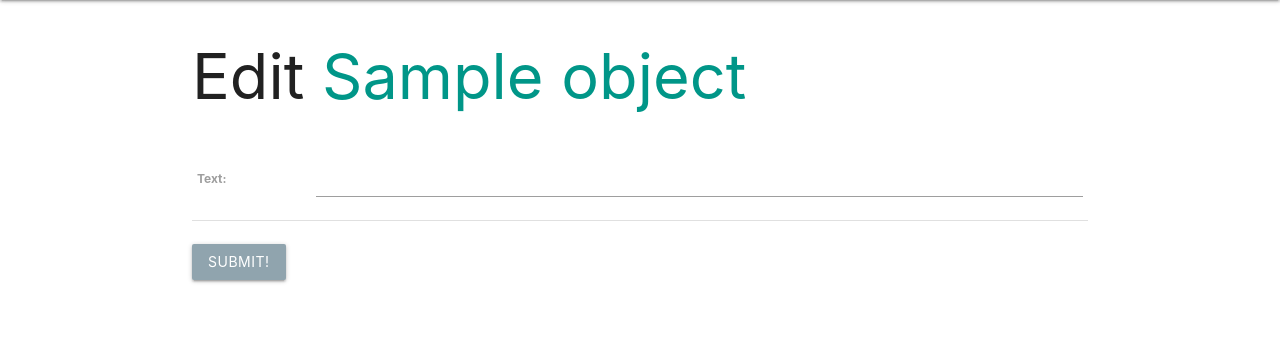
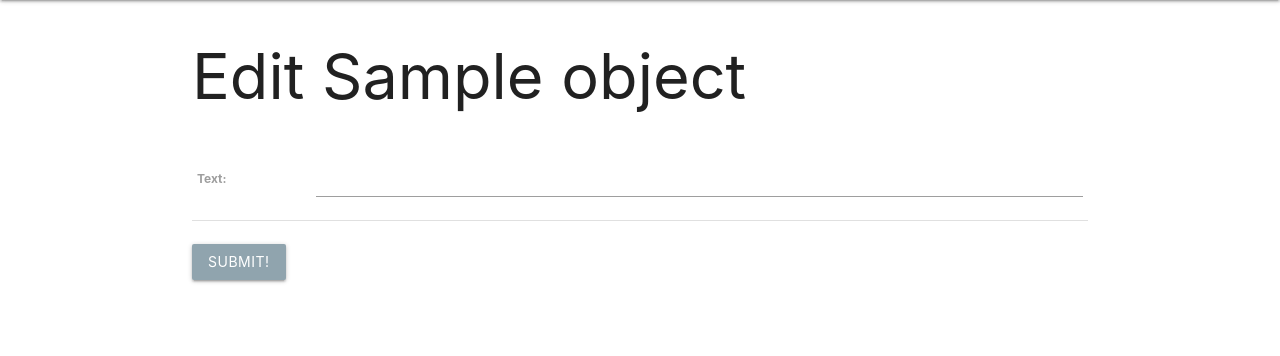
Before and after one commit to Loquen/tjsbest, a Django app: template main_app/templates/main_app/item_form.html in a window 1280 px wide. Shown: the part 64-420 px from the top of the page. Run offline with Django 3.2, Linux system fonts and the light colour scheme; tables that the repository leaves empty hold one stand-in row (values such as "Sample post"); the template is opened without the code that fills it: values that come from a table or form of the project are taken from there, most other values are stand-ins (such as "Sample title", 1, 10 or a date in 2020); data that the repository does not hold is empty.

Commit message:
fix category selection, remove title text color

```diff
--- a/main_app/templates/main_app/item_form.html
+++ b/main_app/templates/main_app/item_form.html
@@ -2,7 +2,7 @@
 
 {% block content %}
   {% if object %}
-    <h1>Edit <span class="teal-text">{{object.title}}</span></h1>
+    <h1>Edit {{object.title}}</h1>
   {% else %}
     <h1>Add Item</h1>
   {% endif %}
@@ -18,7 +18,7 @@
   </form>
 
   <script>
-    var selectEl = document.getElementById('id_categories');
+    var selectEl = document.getElementById('id_category');
     M.FormSelect.init(selectEl);
   </script>
 {% endblock %}
```
